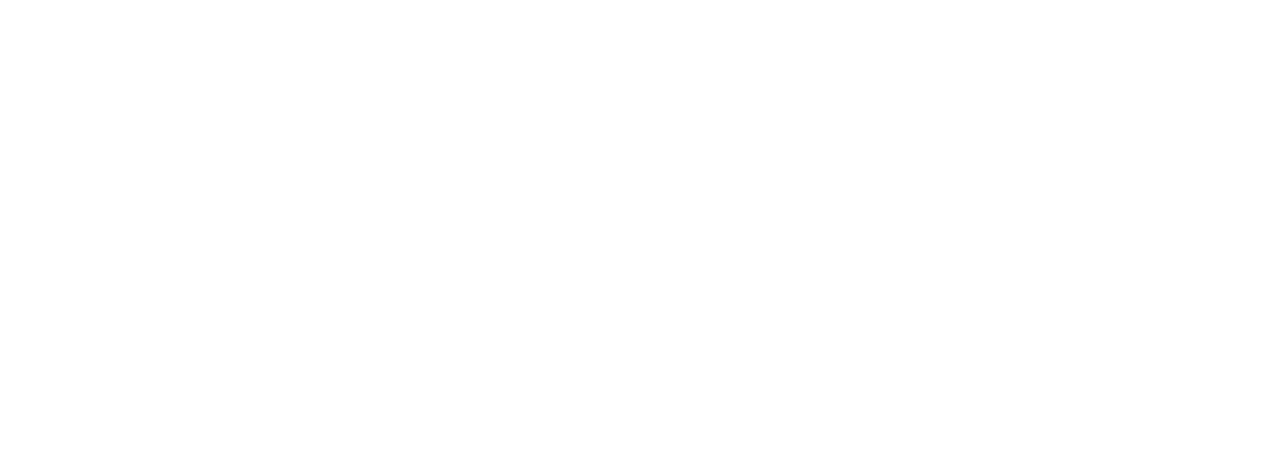
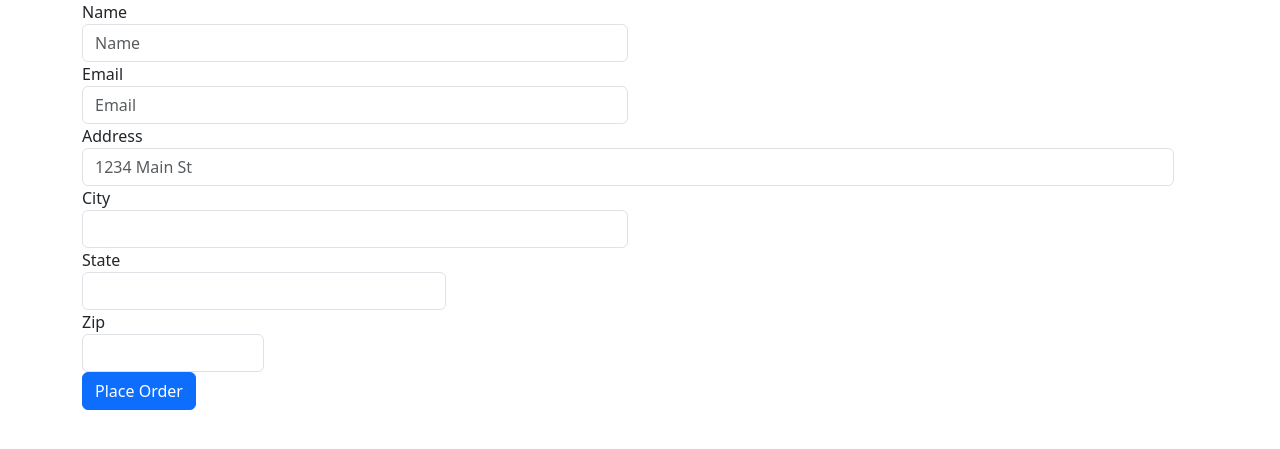
Before and after one commit to fctadena/dmecommerce, a Django app: page /checkout/ in a window 1280 px wide. Before the commit the part shown is empty. Shown: the top 449 px of the page. Run offline with Django 4.2, Linux system fonts and the light colour scheme.

Commit message:
Added Checkout Functionality

```diff
--- a/ecomsite/shop/admin.py
+++ b/ecomsite/shop/admin.py
@@ -1,6 +1,7 @@
 from django.contrib import admin
-from .models import Product
+from .models import Product, Order
 # Register your models here.
 
 
 admin.site.register(Product)
+admin.site.register(Order)
--- a/ecomsite/shop/templates/shop/checkout.html
+++ b/ecomsite/shop/templates/shop/checkout.html
@@ -13,15 +13,53 @@
 </head>
 <body>
     <div class="container">
-        <div class="col-md-12">
+        <div class="row">
+            <div class="col-md-12">
+                <ul class="list-group" id="item_list"></ul>
+            </div>
+
             <div class="row">
-                <ul class="list-group" id="item_list">
+                <div class="col-md-12">
+                    <form method="POST">
+                        {% csrf_token %}
+                        <input type="hidden" id="items" name="items">
+                        <div class="form-row">
+                          <div class="form-group col-md-6">
+                            <label for="inputEmail4">Name</label>
+                            <input id="name" name="name" type="text" class="form-control" id="inputEmail4" placeholder="Name">
+                          </div>
+                          <div class="form-group col-md-6">
+                            <label for="inputPassword4">Email</label>
+                            <input id="email" name="email" type="text" class="form-control" id="inputPassword4" placeholder="Email">
+                          </div>
+                        </div>
+                        <div class="form-group">
+                          <label for="inputAddress">Address</label>
+                          <input id="address" name="address" type="text" class="form-control" id="inputAddress" placeholder="1234 Main St">
+                        </div>
+                        <div class="form-row">
+                          <div class="form-group col-md-6">
+                            <label for="inputCity">City</label>
+                            <input id="city" name="city" type="text" class="form-control" id="inputCity">
+                          </div>
+                          <div class="form-group col-md-4">
+                            <label for="inputState">State</label>
+                            <input id="state" name="state" type="text" class="form-control" id="inputCity">
+
+                          </div>
+                          <div class="form-group col-md-2">
+                            <label for="inputZip">Zip</label>
+                            <input id="zip" name="zip" type="text" class="form-control" id="inputZip">
+                          </div>
+                        </div>
+
+                        <button type="submit" class="btn btn-primary">Place Order</button>
+                      </form>
 
 
-                </ul>
+                </div>
             </div>
         </div>
-
     </div>
 </body>
 
@@ -42,6 +80,8 @@ for(item in cart){
 
 }
 
+$('#items').val(JSON.stringify(cart));
+
 
 </script>
 
--- a/ecomsite/shop/views.py
+++ b/ecomsite/shop/views.py
@@ -1,5 +1,5 @@
 from django.shortcuts import render
-from .models import Product
+from .models import Product, Order
 from django.core.paginator import Paginator
 # Create your views here.
 
@@ -25,4 +25,17 @@ def detail(request, id):
 
 
 def checkout(request):
+
+    if request.method == "POST":
+        items = request.POST.get('items',"")
+        name = request.POST.get('name',"")
+        email = request.POST.get('email',"")
+        address = request.POST.get('city',"")
+        city = request.POST.get('city',"")
+        state = request.POST.get('state',"")
+        zipcode = request.POST.get('zip',"")
+
+        order = Order(items=items, name=name, email=email, address=address, city=city, state=state, zipcode=zipcode)
+        order.save()
+
     return render(request, 'shop/checkout.html')
```
Also changed, not shown: ecomsite/shop/models.py (+11 -0 lines), ecomsite/db.sqlite3, ecomsite/shop/migrations/0003_order.py (added), ecomsite/shop/migrations/0004_rename_names_order_name.py (added).
